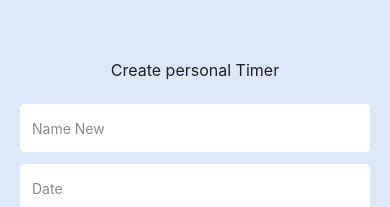
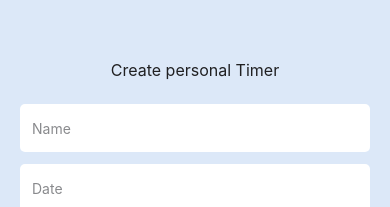
Before and after one commit to Serginyo90/daily-timer, a React Native app: screen / in a window 390 px wide. Shown: the top 207 px of the page. Built offline with nearby package versions, Linux system fonts and the light colour scheme.

Commit message:
feat(video #20): reuse TimerInput Component

```diff
--- a/App.js
+++ b/App.js
@@ -44,31 +44,26 @@ export default function App() {
     <View style={styles.container}>
       <StatusBar />
       <Text style={styles.title}>Create personal Timer</Text>
-      <TimerInput name={name} handleChangeName={handleChangeName} />
-      <View style={styles.input}>
-        <TextInput
+      <TimerInput
+        value={name}
+        handleChangeName={handleChangeName}
+        placeholder="Name"
+      />
+      <TimerInput
+        value={date}
+        handleChangeName={handleChangeDate}
         placeholder="Date"
-          placeholderTextColor="#898A8D"
-          onChangeText={handleChangeDate}
-          value={date}
       />
-      </View>
-      <View style={styles.input}>
-        <TextInput
+      <TimerInput
+        value={note}
+        handleChangeName={handleChangeNote}
         placeholder="Note"
-          placeholderTextColor="#898A8D"
-          onChangeText={handleChangeNote}
-          value={note}
       />
-      </View>
-      <View style={styles.input}>
-        <TextInput
+      <TimerInput
+        value={tag}
+        handleChangeName={handleChangeTag}
         placeholder="Tags"
-          placeholderTextColor="#898A8D"
-          onChangeText={handleChangeTag}
-          value={tag}
       />
-      </View>
       <View style={styles.button}>
         <Button title="Start Timer" onPress={handleSubmit} />
       </View>
@@ -100,18 +95,6 @@ const styles = StyleSheet.create({
     fontSize: 16,
     marginBottom: 24,
   },
-  input: {
-    color: "#202022",
-    height: 48,
-    marginBottom: 12,
-    backgroundColor: "#fff",
-    borderRadius: 5,
-    fontSize: 12,
-    textAlign: "center",
-    justifyContent: "center",
-    paddingLeft: 12,
-    paddingRight: 12,
-  },
   button: {
     marginBottom: 8,
   },
--- a/components/TimerInput.js
+++ b/components/TimerInput.js
@@ -4,10 +4,10 @@ function TimerInput(props) {
   return (
     <View style={styles.input}>
       <TextInput
-        placeholder="Name New"
+        placeholder={props.placeholder}
         placeholderTextColor="#898A8D"
         onChangeText={props.handleChangeName}
-        value={props.name}
+        value={props.value}
       />
     </View>
   );
```
Lines whose indentation alone changed are shown as unchanged.
